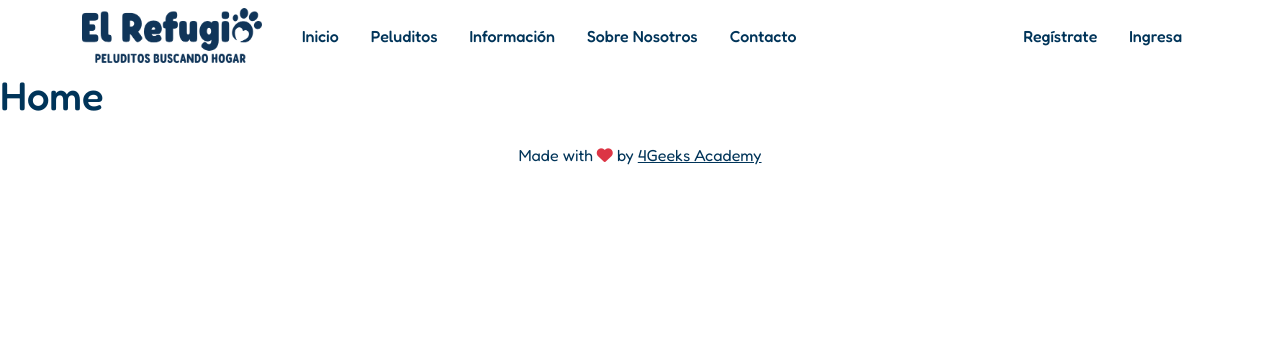
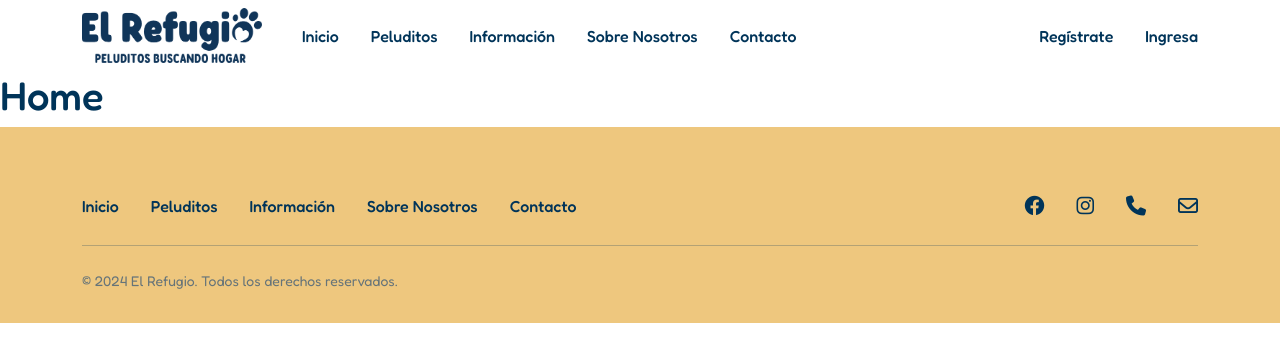
Before and after one commit to 4GeeksAcademy/proyecto-final-pt-uy, a React app: page / in a window 1280 px wide. Built offline with nearby package versions, Linux system fonts and the light colour scheme; no server answers.

Commit message:
footer 1st commit

```diff
--- a/src/front/js/component/footer.js
+++ b/src/front/js/component/footer.js
@@ -1,10 +1,59 @@
 import React, { Component } from "react";
+import { Link } from "react-router-dom";
 
 export const Footer = () => (
-	<footer className="footer mt-auto py-3 text-center">
-		<p>
-			Made with <i className="fa fa-heart text-danger" /> by{" "}
-			<a href="http://www.4geeksacademy.com">4Geeks Academy</a>
-		</p>
+	<footer className="footer bg-secondary mt-auto py-3">
+		{/* Footer information container */}
+		<div className="container mt-5">
+
+			{/* Footer 1st row */}
+			<div className="d-flex mb-4">
+
+				{/* Navigation menu */}
+				<div className="d-flex align-items-center">
+					<Link to="/" className="text-body-color fw-medium text-decoration-none me-3">
+						Inicio
+					</Link>
+					<Link to="/animal-list" className="text-body-color fw-medium text-decoration-none mx-3">
+						Peluditos
+					</Link>
+					<Link to="/recomendations" className="text-body-color fw-medium text-decoration-none mx-3">
+						Información
+					</Link>
+					<Link to="/about" className="text-body-color fw-medium text-decoration-none mx-3">
+						Sobre Nosotros
+					</Link>
+					<Link to="/about" className="text-body-color fw-medium text-decoration-none mx-3">
+						Contacto
+					</Link>
+				</div>
+
+				{/* Social media and contact information */}
+				<div className="ms-auto d-flex align-items-center">
+					<Link to="" className="text-body-color fs-5 fw-medium text-decoration-none me-3">
+						<i class="fa-brands fa-facebook"></i>
+					</Link>
+					<Link to="" className="text-body-color fs-5 fw-medium text-decoration-none mx-3">
+						<i class="fa-brands fa-instagram"></i>
+					</Link>
+					<Link to="" className="text-body-color fs-5 fw-medium text-decoration-none mx-3">
+						<i class="fa-solid fa-phone"></i>
+					</Link>
+					<Link to="" className="text-body-color fs-5 fw-medium text-decoration-none ms-3">
+						<i class="fa-regular fa-envelope"></i>
+					</Link>
+				</div>
+			</div>
+
+			{/* Horizontal line */}
+			<hr/>
+
+			{/* Footer 2nd row */}
+			<div className="d-flex fs-7 text-neutral-60 mt-4">
+				<p>
+					© 2024 El Refugio. Todos los derechos reservados.
+				</p>
+			</div>
+		</div>
 	</footer>
 );
--- a/src/front/js/component/navbar.js
+++ b/src/front/js/component/navbar.js
@@ -46,7 +46,7 @@ export const Navbar = () => {
 								Regístrate
 							</Link>
 						</li>
-						<li className="nav-item mx-3">
+						<li className="nav-item ms-3">
 							<Link to="/login" className="text-body-color fw-medium text-decoration-none">
 								Ingresa
 							</Link>
--- a/src/front/styles/custom.scss
+++ b/src/front/styles/custom.scss
@@ -17,6 +17,7 @@ $custom-colors: (
   "neutral-20": #CCD1D2,
   "neutral-10": #EBEEEF,
   "neutral-0": #FDFDFD,
+  "linear": #FCEED5,
 );
 
 $theme-colors: map-merge($theme-colors, $custom-colors);
```
